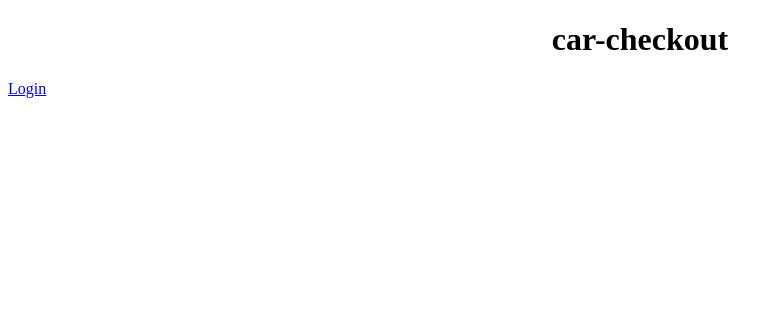
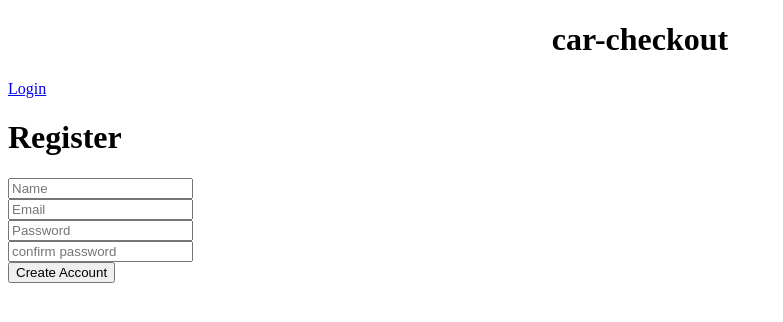
Before and after one commit to Gering112/carsCheckout, an Angular app: page /register in a window 1280 px wide. Before the commit this address led to /. Shown: the top 322 px of the page, without its empty margins (0-783 px from the left). Built offline with nearby package versions, Linux system fonts and the light colour scheme.

Commit message:
Created login and register option

```diff
--- a/src/app/app-routing.module.ts
+++ b/src/app/app-routing.module.ts
@@ -2,10 +2,12 @@
 import {NgModule} from '@angular/core'
 import {Routes, RouterModule} from '@angular/router'
 import { loginComponent } from './login/login.component'
+import { registerComponent } from './registeration/register.component';
 
 //configure routes for our app
 const routes : Routes = [
-    {path: 'login', component: loginComponent}
+    {path: 'login', component: loginComponent},
+    {path: 'register',component: registerComponent}
 ];
 
 @NgModule({
@@ -14,4 +16,4 @@ const routes : Routes = [
 })
 
 export class AppRoutingModule{}
-export const routingComponents = [loginComponent]
+export const routingComponents = [loginComponent,registerComponent]
--- a/src/app/app.component.html
+++ b/src/app/app.component.html
@@ -6,6 +6,7 @@
 <nav>
   <!--routerLinke = which path we want to navigate to-->
   <a routerLink = './login' routerLinkActive = 'active'>Login</a>
+
 </nav>
 
 <router-outlet></router-outlet>
--- a/src/app/app.module.ts
+++ b/src/app/app.module.ts
@@ -1,7 +1,7 @@
 import { BrowserModule } from '@angular/platform-browser';
 import { NgModule } from '@angular/core';
 import { AppComponent } from './app.component';
-import { registerComponent } from './registeration/register.component';
+//import { registerComponent } from './registeration/register.component';
 import {FormsModule} from '@angular/forms'
 import {accountComponent} from './account/account.component'
 //import {loginComponent} from './login/login.component'
@@ -9,7 +9,7 @@ import {AppRoutingModule, routingComponents} from './app-routing.module'
 
 @NgModule({
   declarations: [
-    AppComponent,registerComponent,routingComponents, accountComponent
+    AppComponent,routingComponents, accountComponent
   ],
   imports: [
     BrowserModule, FormsModule, AppRoutingModule
--- a/src/app/login/login.component.html
+++ b/src/app/login/login.component.html
@@ -16,7 +16,7 @@
     </div>
 
     <div>
-        <button>Create an account</button>
+        <button [routerLink] = "['/register']">Create an account</button>
     </div>
 
 
--- a/src/app/login/login.component.ts
+++ b/src/app/login/login.component.ts
@@ -1,4 +1,5 @@
 import {Component, OnInit} from '@angular/core'
+import {Router} from '@angular/router'
 
 @Component({
     selector : 'login-sel',
--- a/src/app/registeration/registeration-form.html
+++ b/src/app/registeration/registeration-form.html
@@ -1,32 +1,22 @@
 <div class="row">
     <div class="col-md-4">
+      <h1>Register</h1>
       <form>
-        <div class="form-group">
-          <label for="name">Name</label>
-          <input type="text" id="name" class="form-control">
+        <div class='textbox'>
+          <input type='text' placeholder="Name">
+        </div>
+        <div class='textbox'>
+          <input type='email' placeholder="Email">
+        </div>
+        <div class='textbox'>
+          <input type='password' placeholder="Password">
+        </div>
+        <div class='textbox'>
+          <input type='password' placeholder="confirm password">
         </div>
 
-        <div class="form-group">
-          <label for="email">Email</label>
-          <input type="email" id="email" class="form-control">
-        </div>
+        <button>Create Account</button>
 
-        <div class="form-group">
-          <label for="username">Username</label>
-          <input type="text" id="username" class="form-control">
-        </div>
-
-        <div class="form-group">
-          <label for="password">Password</label>
-          <input type="password" id="password" class="form-control">
-        </div>
-
-        <div class="form-group">
-          <label for="confirmPassword">Confirm Password</label>
-          <input type="password" id="confirmPassword" class="form-control">
-        </div>
-
-        <button class="btn btn-primary">Register</button>
 
       </form>
     </div>
```
Also changed, not shown: src/app/app.component.ts (line endings or trailing spaces).
